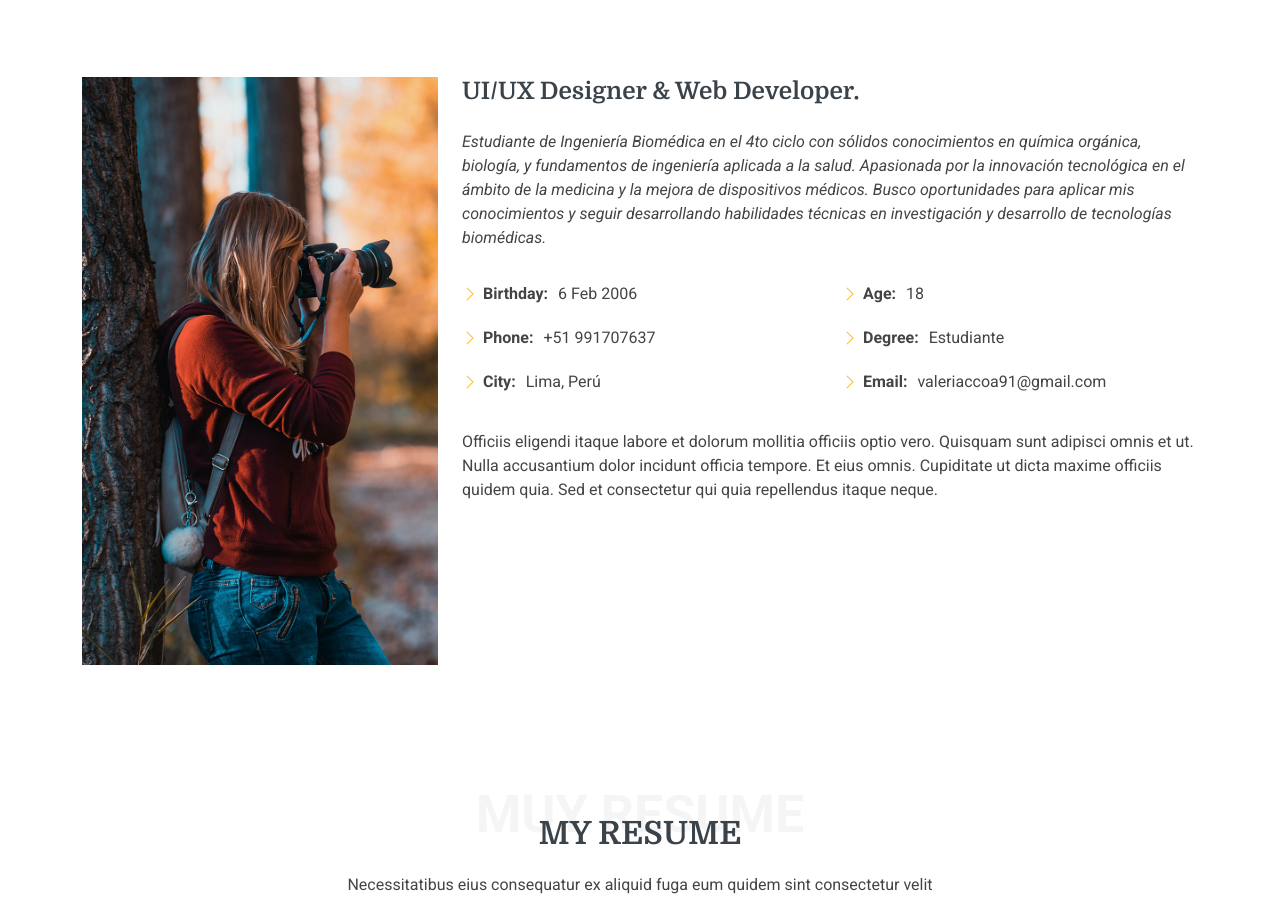
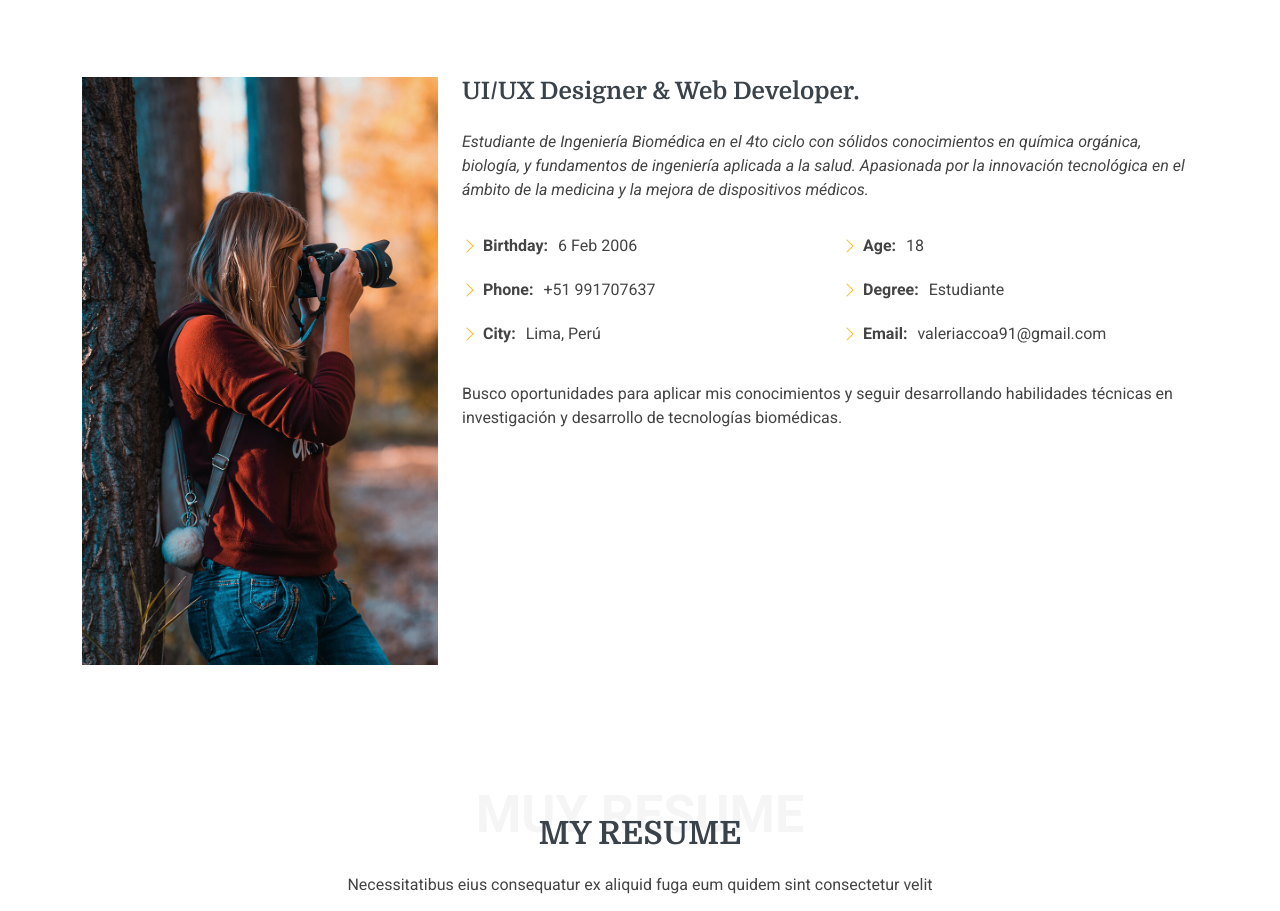
Before and after one commit to Valeri0206/Valeri0206.github.io, a plain HTML site: page index.html in a window 1280 px wide. Shown: the part 931-1842 px from the top of the page. Drawn offline with Linux system fonts and the light colour scheme.

Commit message:
Cambio parte del perfil

```diff
--- a/index.html
+++ b/index.html
@@ -121,8 +121,7 @@
             <h2>UI/UX Designer &amp; Web Developer.</h2>
             <p class="fst-italic py-3">
               Estudiante de Ingeniería Biomédica en el 4to ciclo con sólidos conocimientos en química orgánica, biología, y fundamentos de ingeniería aplicada a la salud.
-              Apasionada por la innovación tecnológica en el ámbito de la medicina y la mejora de dispositivos médicos. Busco oportunidades para aplicar mis conocimientos y seguir
-              desarrollando habilidades técnicas en investigación y desarrollo de tecnologías biomédicas.
+              Apasionada por la innovación tecnológica en el ámbito de la medicina y la mejora de dispositivos médicos.
             </p>
             <div class="row">
               <div class="col-lg-6">
@@ -143,8 +142,8 @@
               </div>
             </div>
             <p class="py-3">
-              Officiis eligendi itaque labore et dolorum mollitia officiis optio vero. Quisquam sunt adipisci omnis et ut. Nulla accusantium dolor incidunt officia tempore. Et eius omnis.
-              Cupiditate ut dicta maxime officiis quidem quia. Sed et consectetur qui quia repellendus itaque neque.
+              Busco oportunidades para aplicar mis conocimientos y seguir desarrollando habilidades técnicas
+              en investigación y desarrollo de tecnologías biomédicas.
             </p>
           </div>
         </div>
```
Also changed, not shown: assets/img/hero-bg.jpg.
